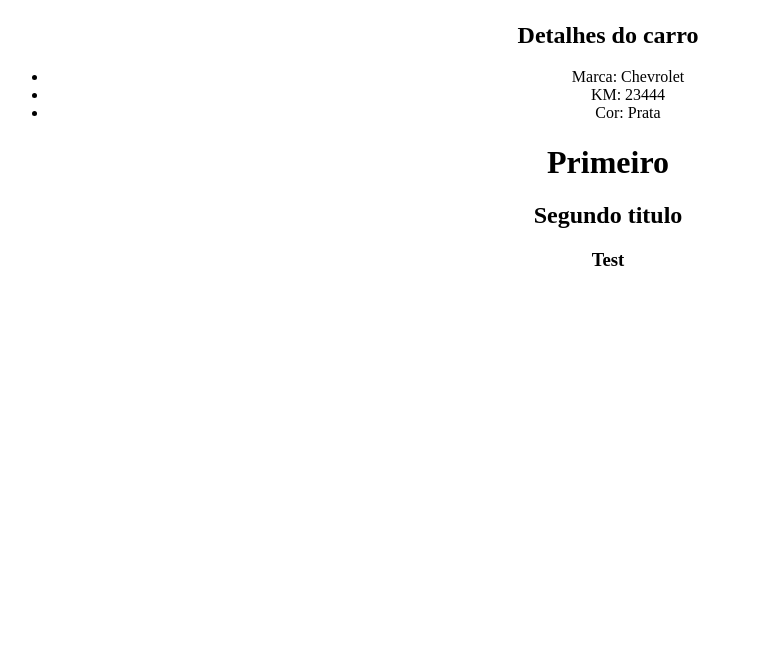
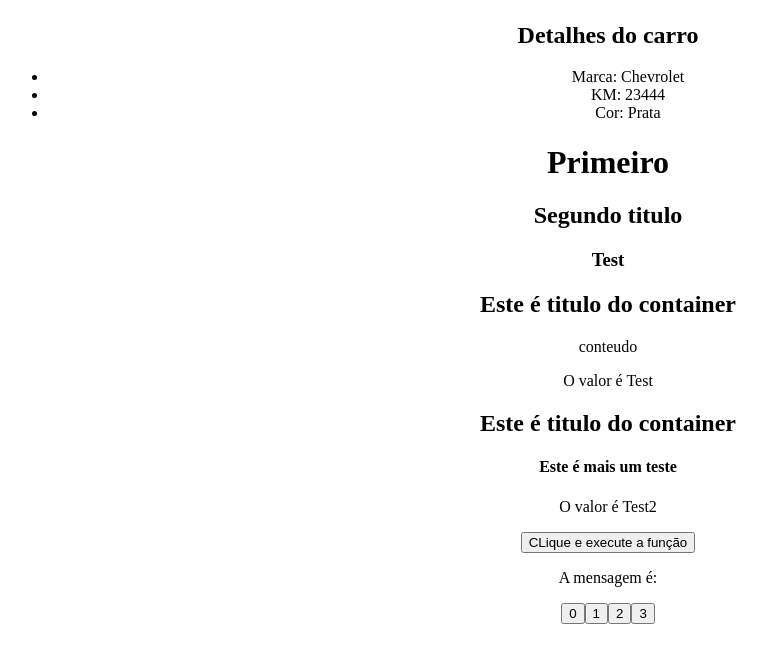
Before and after one commit to ThiagoSantos7/React1, a React (Vite) app in the folder 3_FUNDAMENTOS2/3_Fundamentos2/: page / in a window 1280 px wide. Shown: the part 2282-2945 px from the top of the page, without its empty margins (32-799 px from the left). Built offline with nearby package versions, Linux system fonts and the light colour scheme.

Commit message:
Aprendendo state lift

```diff
--- a/3_FUNDAMENTOS2/3_Fundamentos2/src/App.jsx
+++ b/3_FUNDAMENTOS2/3_Fundamentos2/src/App.jsx
@@ -9,15 +9,30 @@
 import ShowUserName from "./components/ShowUserName";
 import CarDetails from "./components/CarDetails";
 import Fragment from "./components/Fragment";
+import Container from "./components/Container";
+import ExecuteFunction from "./components/ExecuteFunction";
+import Message from "./components/Message";
+import ChangeMessageState from "./components/ChangeMessageState";
+import { use } from "react";
 
 function App() {
   const [userName] = useState("Barbara");
 
   const cars = [
     { id: 1, brand: "Ferrari", cor: "Vermelha", newCar: true, km: 0 },
-    { id: 1, brand: "KIA", cor: "Azul", newCar: false, km: 10000 },
-    { id: 1, brand: "Chevrolet", cor: "Prata", newCar: false, km: 23444 },
+    { id: 2, brand: "KIA", cor: "Azul", newCar: false, km: 10000 },
+    { id: 3, brand: "Chevrolet", cor: "Prata", newCar: false, km: 23444 },
   ];
+
+  const ShowMessage = () => {
+    console.log("Evento do componente pai!");
+  };
+
+  const [message, setMessage] = useState("");
+
+  function handleMessage(msg) {
+    setMessage(msg);
+  }
 
   return (
     <div className="App">
@@ -43,6 +58,7 @@
       {/* Loop em array de objects */}
       {cars.map((car) => (
         <CarDetails
+          key={car.id}
           brand={car.brand}
           color={car.cor}
           newCar={car.newCar}
@@ -51,6 +67,18 @@
       ))}
       {/* fragment */}
       <Fragment propFragment="Test" />
+      {/* Children */}
+      <Container myValue="Test">
+        <p>conteudo</p>
+      </Container>
+      <Container myValue="Test2">
+        <h4>Este é mais um teste</h4>
+      </Container>
+      {/* Executar função */}
+      <ExecuteFunction myFunction={ShowMessage} />
+      {/* State lift */}
+      <Message msg={message} />
+      <ChangeMessageState handleMessage={handleMessage} />
     </div>
   );
 }
--- /dev/null
+++ b/3_FUNDAMENTOS2/3_Fundamentos2/src/components/ChangeMessageState.jsx
@@ -0,0 +1,14 @@
+const ChangeMessageState = ({ handleMessage }) => {
+  const messages = ["", "Oi", "Olá", "Oi, tudo bem?"];
+
+  return (
+    <div>
+      <button onClick={() => handleMessage(messages[0])}>0</button>
+      <button onClick={() => handleMessage(messages[1])}>1</button>
+      <button onClick={() => handleMessage(messages[2])}>2</button>
+      <button onClick={() => handleMessage(messages[3])}>3</button>
+    </div>
+  );
+};
+
+export default ChangeMessageState;
--- /dev/null
+++ b/3_FUNDAMENTOS2/3_Fundamentos2/src/components/Container.jsx
@@ -0,0 +1,11 @@
+const Container = ({ children, myValue }) => {
+  return (
+    <div>
+      <h2>Este é titulo do container</h2>
+      {children}
+      <p>O valor é {myValue}</p>
+    </div>
+  );
+};
+
+export default Container;
--- /dev/null
+++ b/3_FUNDAMENTOS2/3_Fundamentos2/src/components/ExecuteFunction.jsx
@@ -0,0 +1,9 @@
+function ExecuteFunction({ myFunction }) {
+  return (
+    <div>
+      <button onClick={myFunction}>CLique e execute a função</button>
+    </div>
+  );
+}
+
+export default ExecuteFunction;
--- /dev/null
+++ b/3_FUNDAMENTOS2/3_Fundamentos2/src/components/Message.jsx
@@ -0,0 +1,9 @@
+const Message = ({ msg }) => {
+  return (
+    <div>
+      <p>A mensagem é: {msg}</p>
+    </div>
+  );
+};
+
+export default Message;
```
